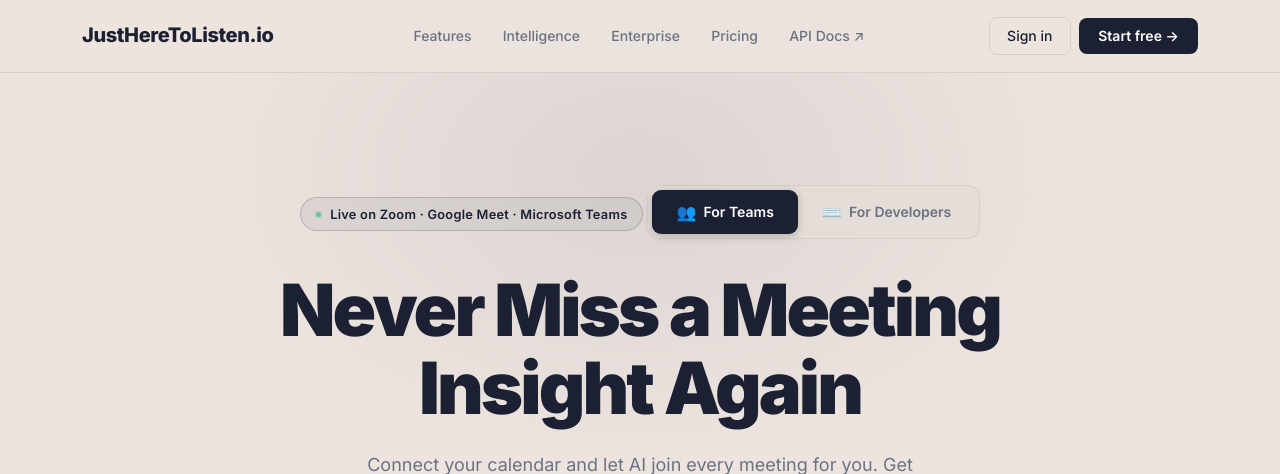
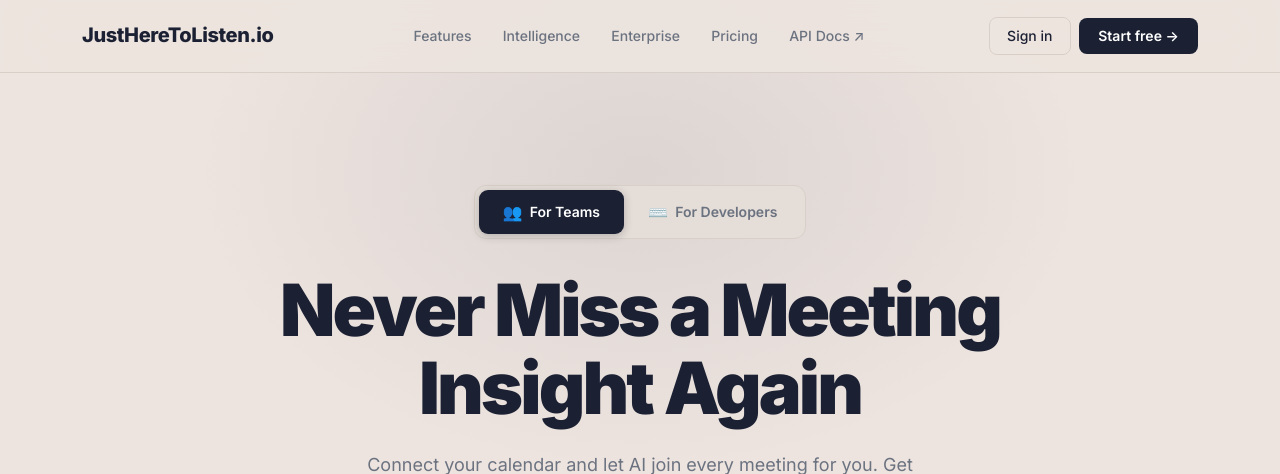
Before and after one commit to proark1/MeetingBot, a Python web app: template backend/app/templates/landing.html in a window 1280 px wide. Shown: the top 474 px of the page. Run offline with Jinja, Linux system fonts and the light colour scheme; the template is opened without the code that fills it, so the values that code supplies are empty.

Commit message:
Remove platform badge from landing page hero
Removed the "Live on Zoom · Google Meet · Microsoft Teams" badge from the landing page hero section.

https://claude.ai/code/session_01Cr6mYa8mio27xrQoqKMe7d

```diff
--- a/backend/app/templates/landing.html
+++ b/backend/app/templates/landing.html
@@ -1032,10 +1032,6 @@
   <div class="hero-glow"></div>
   <div class="container position-relative">
 
-    <div class="hero-badge">
-      <span class="hero-badge-dot"></span>
-      Live on Zoom · Google Meet · Microsoft Teams
-    </div>
 
     <!-- ── Mode Switcher ── -->
     <div class="mode-switcher" id="modeSwitcher">
```
Also changed, not shown: CHANGELOG.md, README.md, 1 other file.
